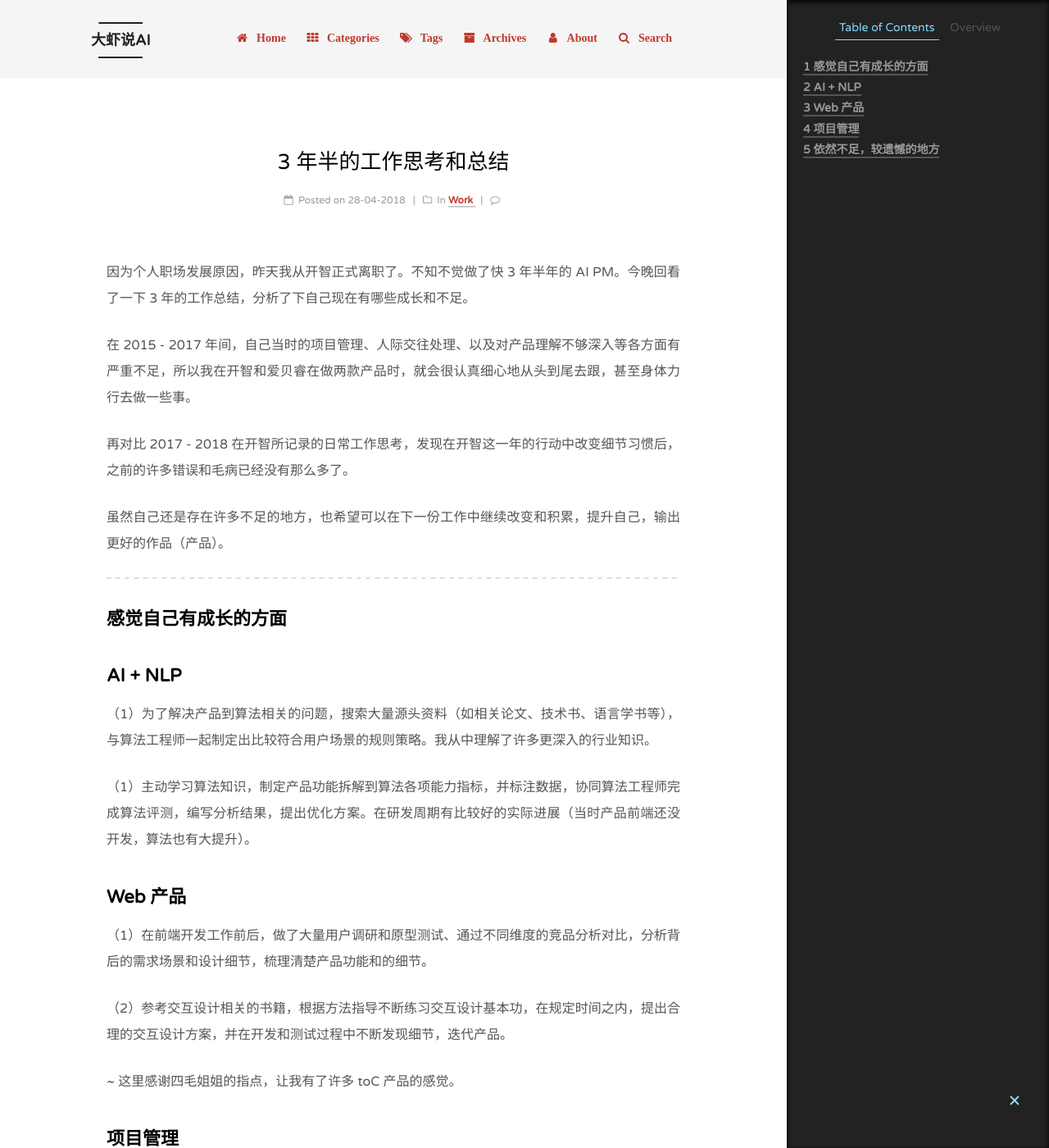
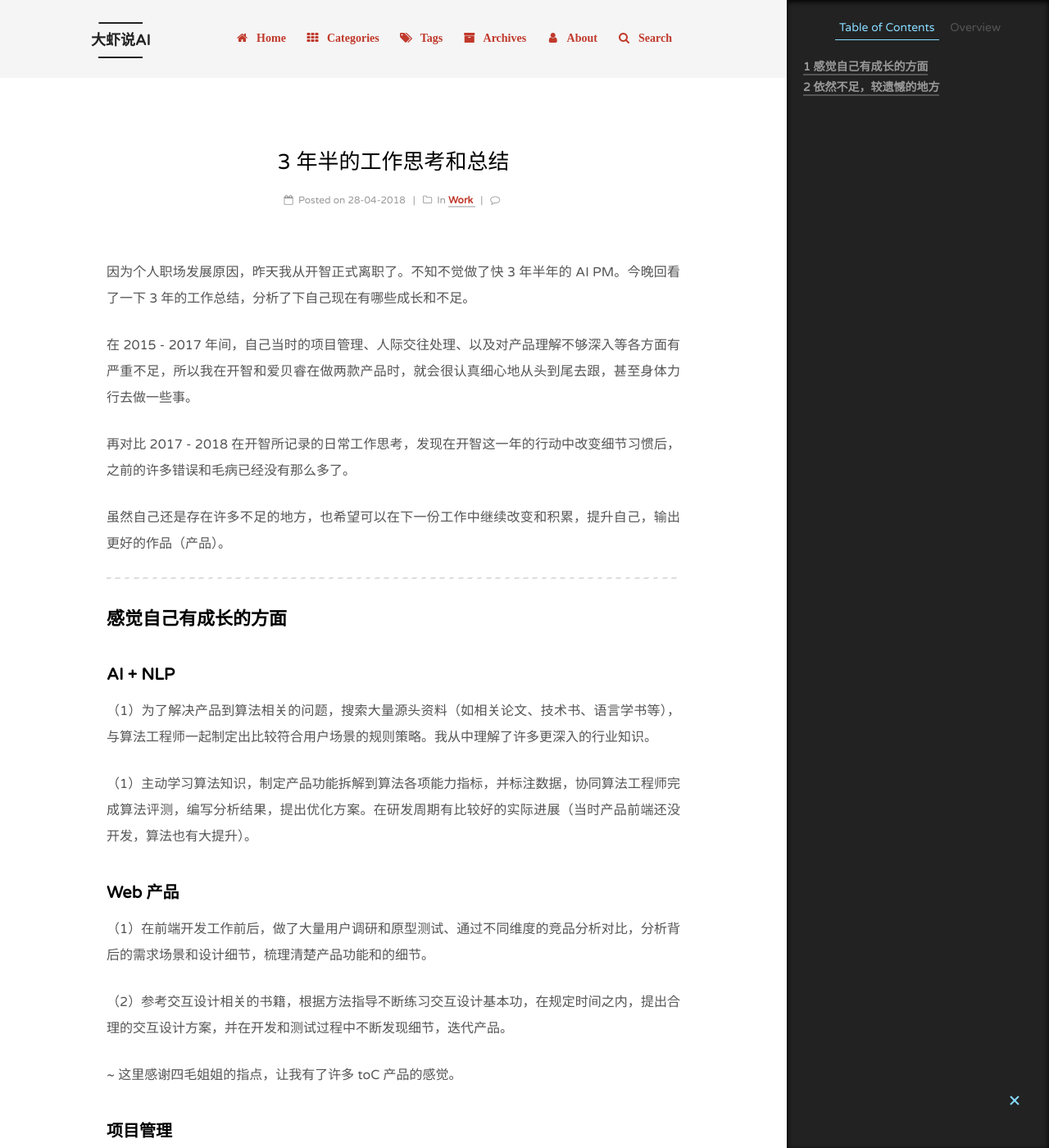
Before and after one commit to RamyWu/RamyWu.github.io, a Jekyll site: the page built from _posts/2018-04-29-Growth-of-Work.md, in a window 1280 px wide and 1400 px high. Shown: the whole window at 82% size. Built offline with Jekyll 4.4.1, drawn with Linux system fonts in a browser that asks for light colours; comment, search, counter and statistics services are not loaded.

Commit message:
add work summary

```diff
--- a/_posts/2018-04-29-Growth-of-Work.md
+++ b/_posts/2018-04-29-Growth-of-Work.md
@@ -18,13 +18,13 @@ category: Work
 
 ## 感觉自己有成长的方面
 
-## AI + NLP
+### AI + NLP
 
 （1）为了解决产品到算法相关的问题，搜索大量源头资料（如相关论文、技术书、语言学书等），与算法工程师一起制定出比较符合用户场景的规则策略。我从中理解了许多更深入的行业知识。
 
 （1）主动学习算法知识，制定产品功能拆解到算法各项能力指标，并标注数据，协同算法工程师完成算法评测，编写分析结果，提出优化方案。在研发周期有比较好的实际进展（当时产品前端还没开发，算法也有大提升）。
 
-## Web 产品
+### Web 产品
 
 （1）在前端开发工作前后，做了大量用户调研和原型测试、通过不同维度的竞品分析对比，分析背后的需求场景和设计细节，梳理清楚产品功能和的细节。
 
@@ -32,7 +32,7 @@ category: Work
 
 ~ 这里感谢四毛姐姐的指点，让我有了许多 toC 产品的感觉。
 
-## 项目管理
+### 项目管理
 
 （1）从 0 开启新项目时，具有一定的团队管理和统筹能力，最重要的是心理素质提高了，如抗压能力、毅力、积极能量等。带领团队在规定时间内产出质量虽不完美但也合格的产品，定时定量，完成 KPI。
 
```
